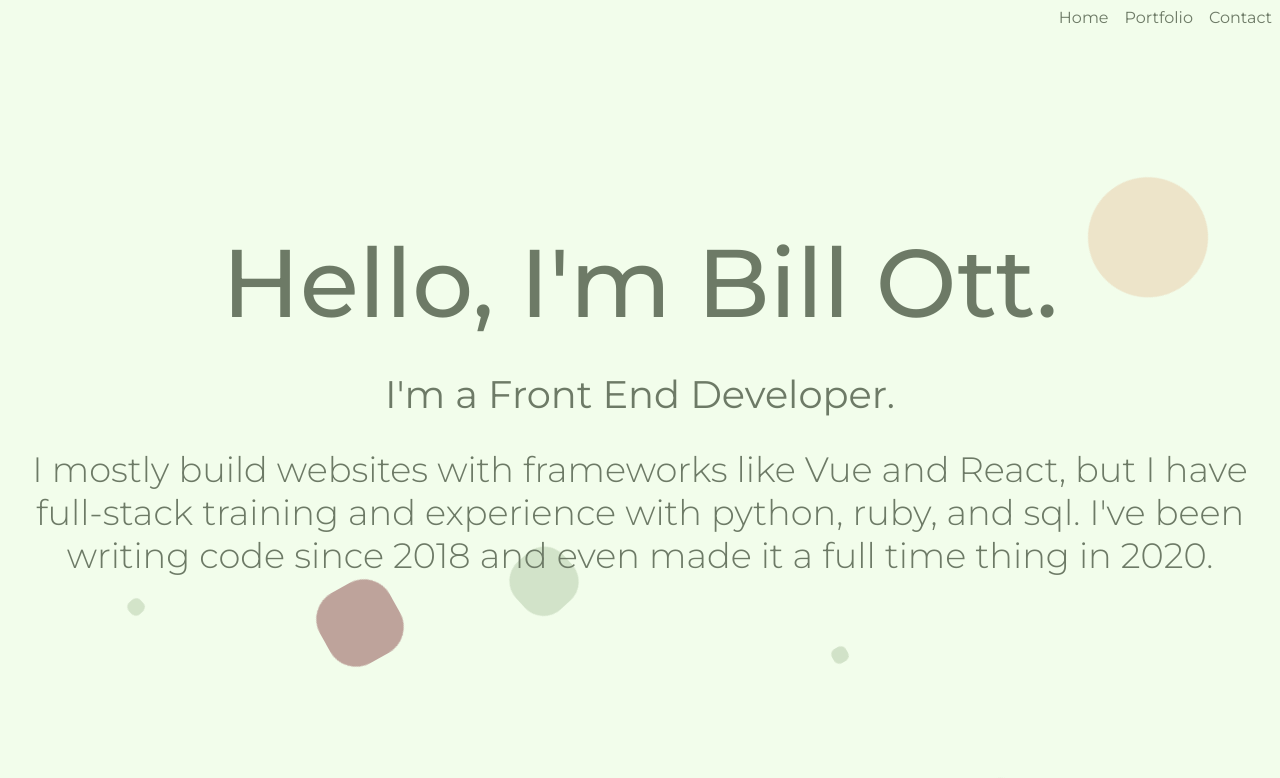
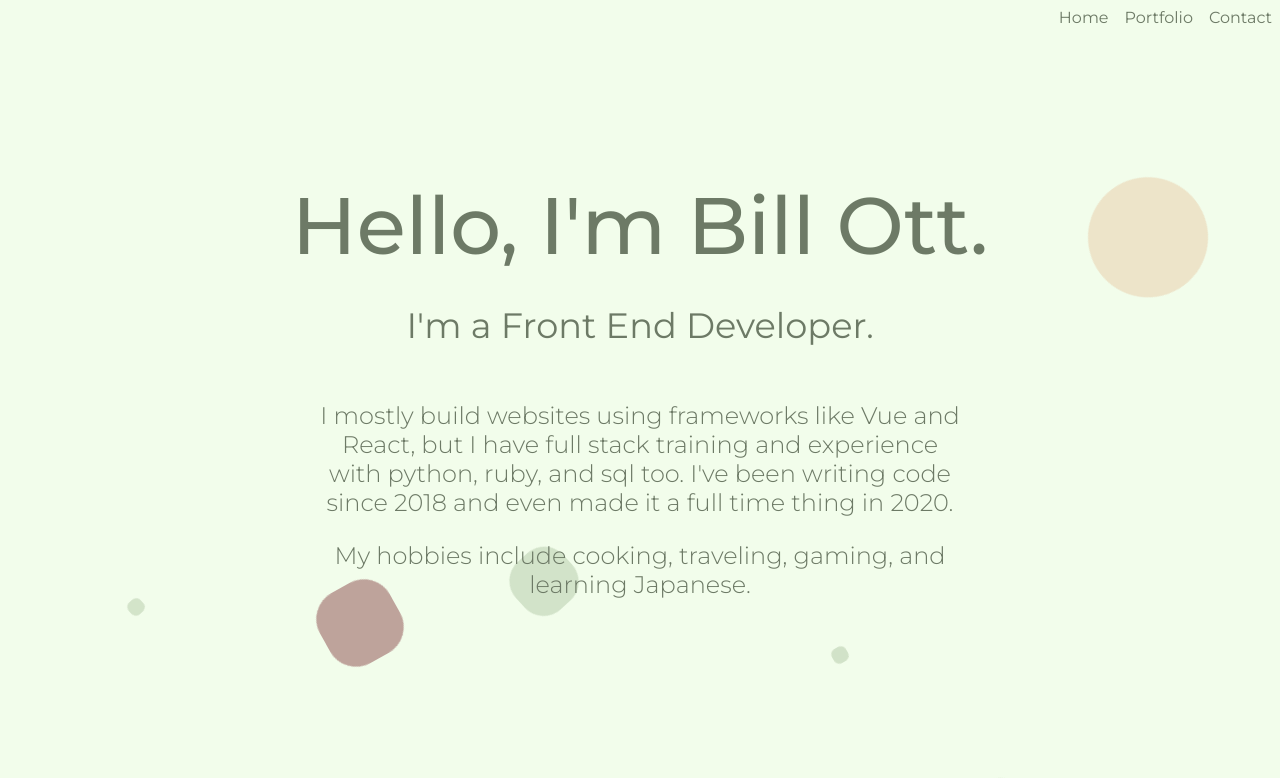
Before and after one commit to billyott/personal-site, a React (Create React App) app: page / in a window 1280 px wide. Shown: the top 778 px of the page. Built offline with nearby package versions, Linux system fonts and the light colour scheme.

Commit message:
update homepage content and style

```diff
--- a/src/components/homepage.js
+++ b/src/components/homepage.js
@@ -13,7 +13,12 @@ export default function Homepage() {
                 I'm a Front End Developer.
             </div>
             <div className="homepage__tagline">
-                I mostly build websites with frameworks like Vue and React, but I have full-stack training and experience with python, ruby, and sql. I've been writing code since 2018 and even made it a full time thing in 2020.
+                <p>
+                    I mostly build websites using frameworks like Vue and React, but I have full stack training and experience with python, ruby, and sql too. I've been writing code since 2018 and even made it a full time thing in 2020.
+                </p>
+                <p>
+                    My hobbies include cooking, traveling, gaming, and learning Japanese.
+                </p>
             </div>
         </div>
     );
--- a/src/components/homepage.scss
+++ b/src/components/homepage.scss
@@ -10,21 +10,31 @@
     text-align: center;
 
     &__header {
-        font-size: 6rem;
+        font-size: 5rem;
         font-weight: 500;
+        padding-left: 20px;
+        padding-right: 20px;
     }
 
     &__sub-header {
         margin-top: 30px;
-        font-size: 2.4rem;
+        font-size: 2.2rem;
         padding: 0 15px;
         font-weight: 400;
+        padding-left: 20px;
+        padding-right: 20px;
     }
 
     &__tagline {
         margin-top: 30px;
-        font-size: 2.2rem;
+        margin-left: auto;
+        margin-right: auto;
+        font-size: 1.5rem;
         font-weight: 300;
+        max-width: 650px;
+        text-align: center;
+        padding-left: 20px;
+        padding-right: 20px;
     }
 
     @media (max-width: $mobile) {
```
